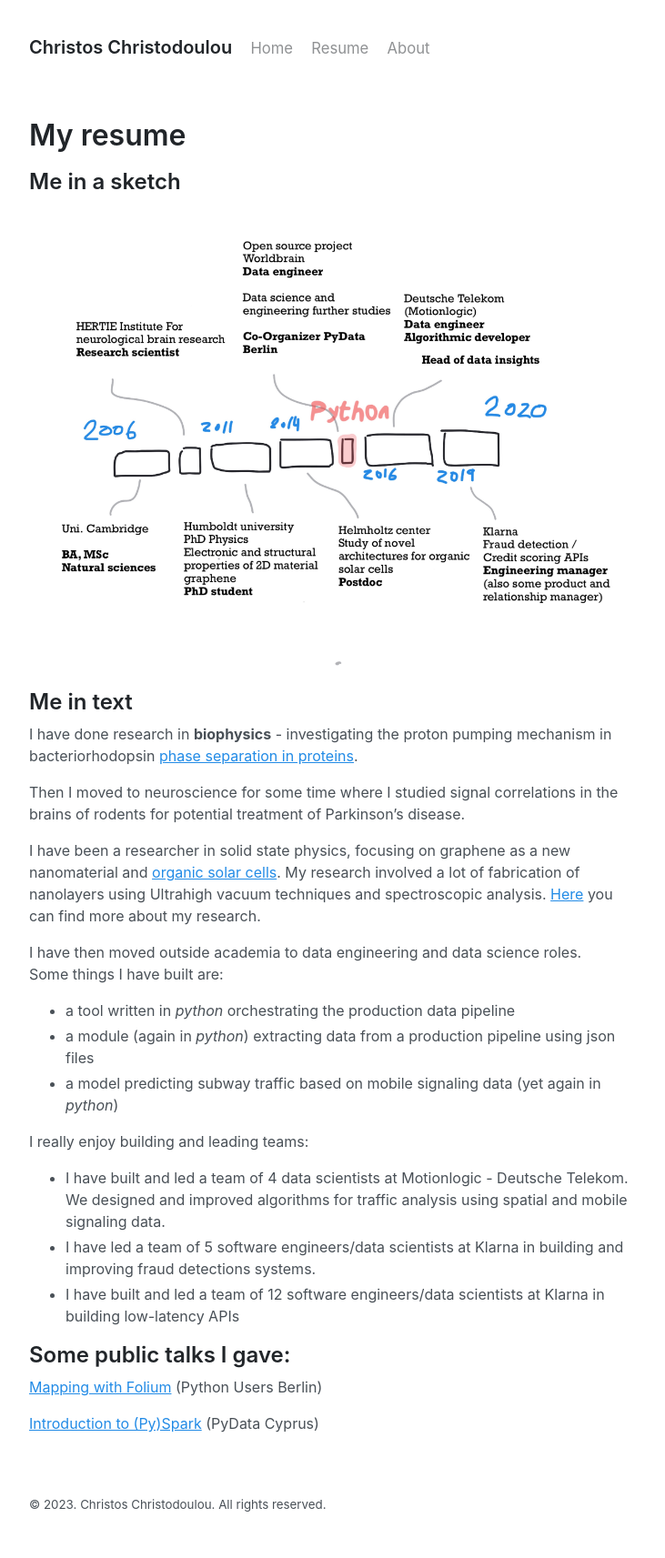
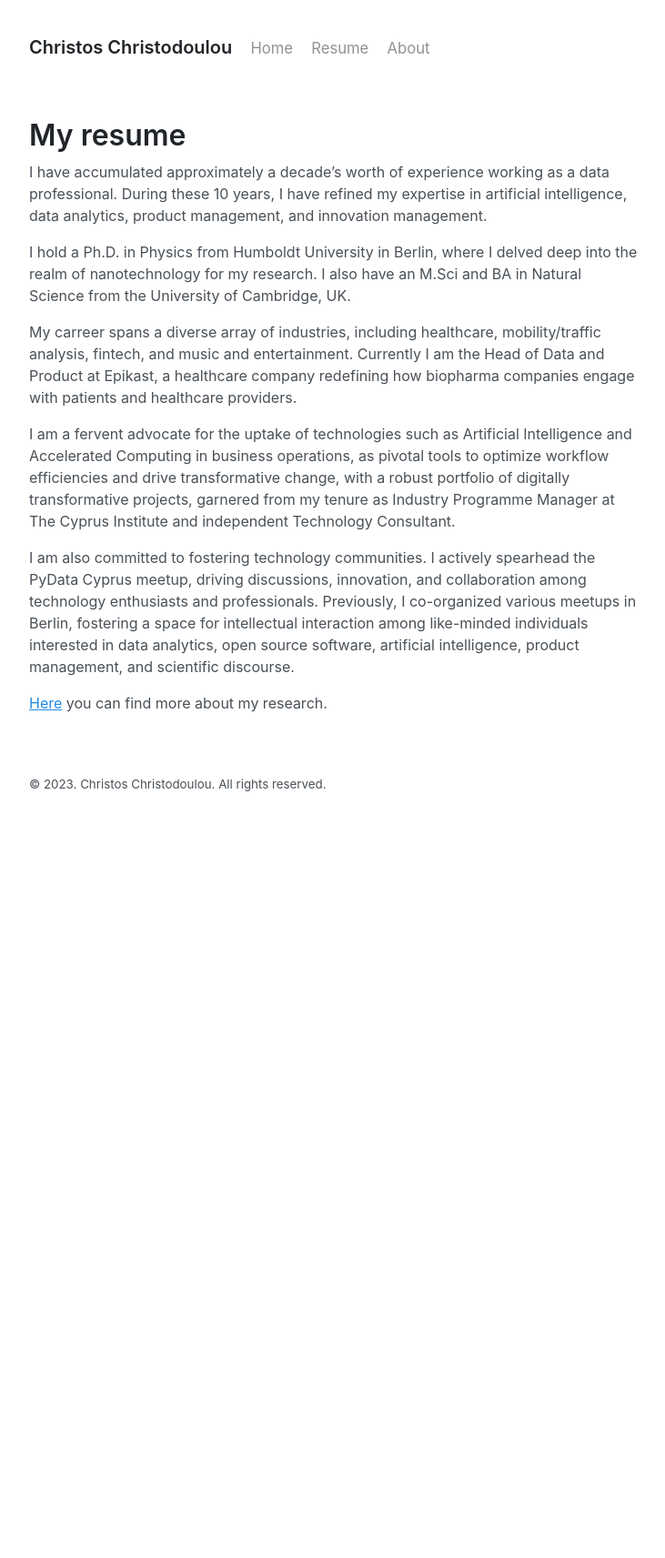
Before and after one commit to chr7stos/chr7stos.github.io, a Jekyll site: the page built from _pages/resume.md, in a window 1280 px wide. Shown: the whole page at 91% size, without its empty margins (272-1003 px from the left). Built offline with Jekyll 4.4.1, drawn with Linux system fonts in a browser that asks for light colours; after the commit the page ends 921 px from its top, so only the background shows below that.

Commit message:
Update resume.md

```diff
--- a/_pages/resume.md
+++ b/_pages/resume.md
@@ -4,30 +4,14 @@ title: My resume
 permalink: /resume
 ---
 
+I have accumulated approximately a decade's worth of experience working as a data professional. During these 10 years, I have refined my expertise in artificial intelligence, data analytics, product management, and innovation management.
 
-## Me in a sketch
-![drawing](images/cv-timeline-sketch.jpg)
+I hold a Ph.D. in Physics from Humboldt University in Berlin, where I delved deep into the realm of nanotechnology for my research. I also have an M.Sci and BA in Natural Science from the University of Cambridge, UK.
 
+My carreer spans a diverse array of industries, including healthcare, mobility/traffic analysis, fintech, and music and entertainment.   Currently I am the Head of Data and Product at Epikast, a healthcare company redefining how biopharma companies engage with patients and healthcare providers.
 
-## Me in text
-I have done research in **biophysics** - investigating the proton pumping mechanism in bacteriorhodopsin [phase separation in proteins](https://www.academia.edu/1107753/Liquid-Liquid_Phase_Separation_in_Protein_Solutions_Controlled_by_Multivalent_Salts_and_Temperature).
+I am a fervent advocate for the uptake of technologies such as Artificial Intelligence and Accelerated Computing in business operations, as pivotal tools to optimize workflow efficiencies and drive transformative change, with a robust portfolio of digitally transformative projects, garnered from my tenure as Industry Programme Manager at The Cyprus Institute and independent Technology Consultant.
 
-Then I moved to neuroscience for some time where I studied signal correlations in the brains of rodents for potential treatment of Parkinson's disease.
+I am also committed to fostering technology communities. I actively spearhead the PyData Cyprus meetup, driving discussions, innovation, and collaboration among technology enthusiasts and professionals.  Previously, I co-organized various meetups in Berlin, fostering a space for intellectual interaction among like-minded individuals interested in data analytics, open source software, artificial intelligence, product management, and scientific discourse.
 
-I have been a researcher in solid state physics, focusing on graphene as a new nanomaterial and [organic solar cells](https://www.sciencedirect.com/science/article/abs/pii/S0040609019302780). My research involved a lot of fabrication of nanolayers using Ultrahigh vacuum techniques and spectroscopic analysis. [Here](https://scholar.google.com/citations?user=i7TBNSMAAAAJ&hl=en) you can find more about my research.
-
-I have then moved outside academia to data engineering and data science roles.
-Some things I have built are:
-- a tool written in *python* orchestrating the production data pipeline
-- a module (again in *python*) extracting data from a production pipeline using json files
-- a model predicting subway traffic based on mobile signaling data (yet again in *python*)
-
-I really enjoy building and leading teams:
-- I have built and led a team of 4 data scientists at Motionlogic - Deutsche Telekom. We designed and improved algorithms for traffic analysis using spatial and mobile signaling data.
-- I have led a team of 5 software engineers/data scientists at Klarna in building and improving fraud detections systems.
-- I have built and led a team of 12 software engineers/data scientists at Klarna in building low-latency APIs
-
-## Some public talks I gave:
-[Mapping with Folium](https://www.meetup.com/Python-Users-Berlin-PUB/events/xmdjfmywpbmb/) (Python Users Berlin)
-
-[Introduction to (Py)Spark](https://www.meetup.com/fr-FR/PyData-Cyprus/events/259617209/) (PyData Cyprus)
+[Here](https://scholar.google.com/citations?user=i7TBNSMAAAAJ&hl=en) you can find more about my research.
```
